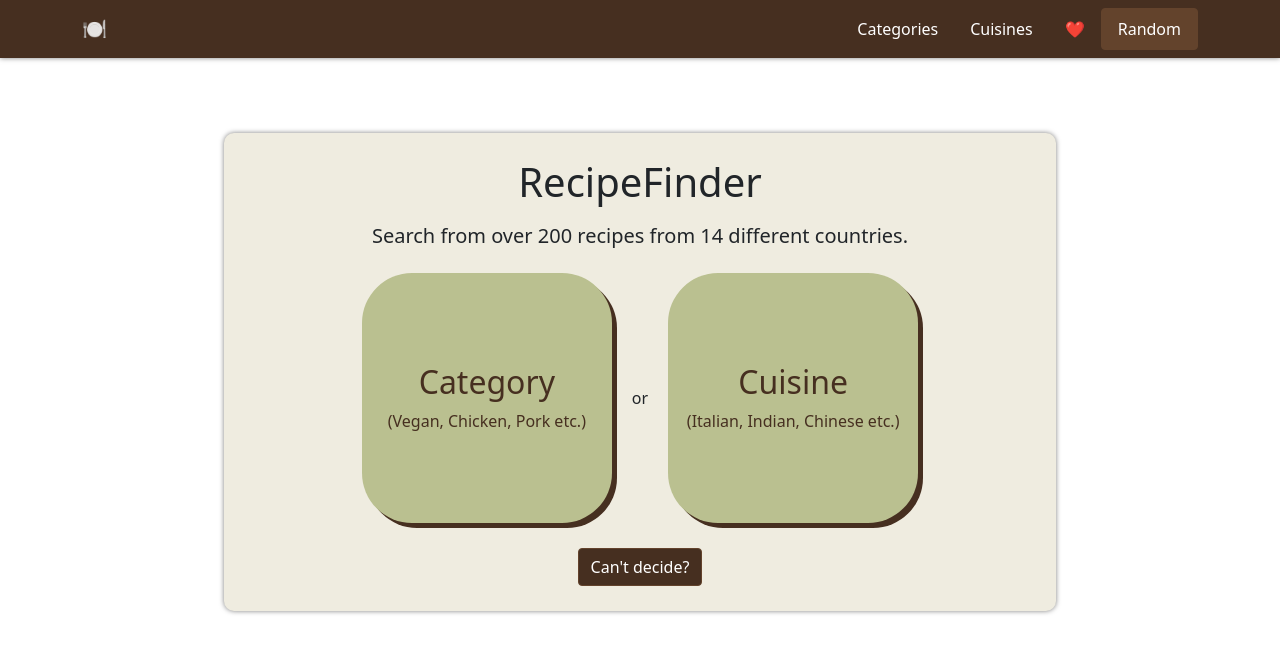
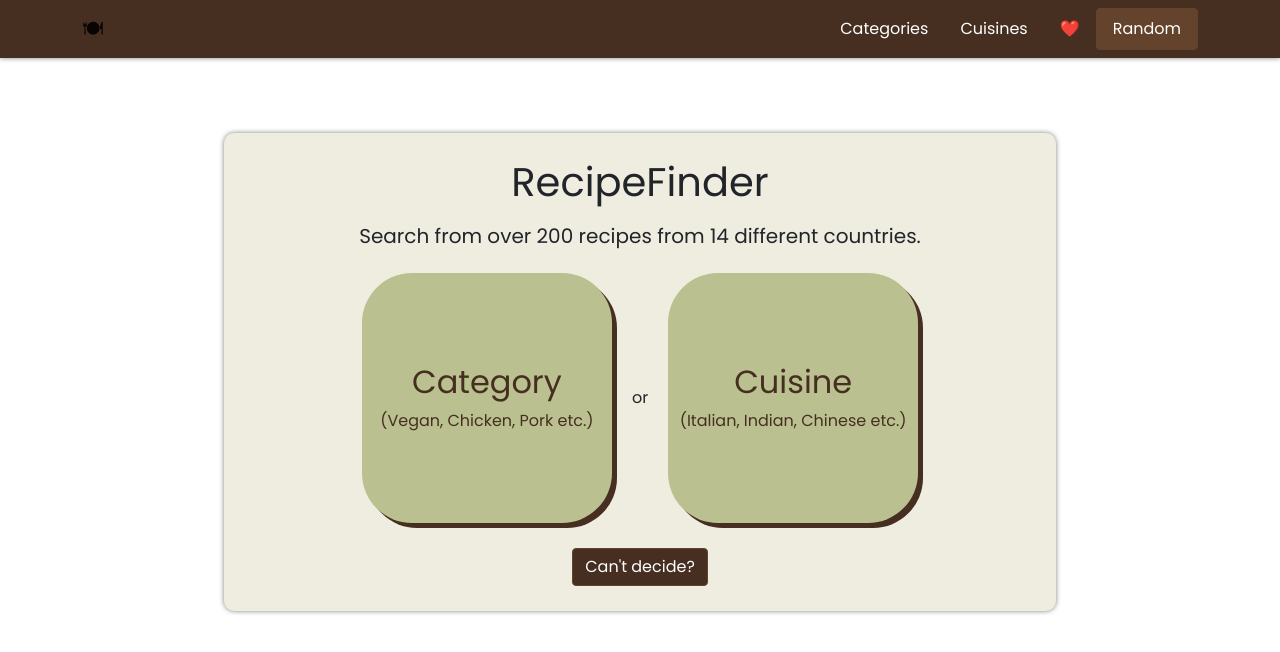
Before and after one commit to jacqizee/Recipe-Finder, a React (Create React App) app: page / in a window 1280 px wide. Shown: the top 652 px of the page. Built offline with nearby package versions, Linux system fonts and the light colour scheme; no server answers.

Commit message:
adding font

```diff
--- a/public/index.html
+++ b/public/index.html
@@ -3,10 +3,13 @@
 
 <head>
   <meta charset="utf-8" />
-  <link rel="icon" href="%PUBLIC_URL%/favicon.ico"/>
+  <link rel="icon" href="%PUBLIC_URL%/favicon.ico" />
   <link rel="preconnect" href="https://fonts.googleapis.com">
   <link rel="preconnect" href="https://fonts.gstatic.com" crossorigin>
   <link href="https://fonts.googleapis.com/css2?family=Poppins:wght@200;400;700&display=swap" rel="stylesheet">
+  <link rel="preconnect" href="https://fonts.googleapis.com">
+  <link rel="preconnect" href="https://fonts.gstatic.com" crossorigin>
+  <link href="https://fonts.googleapis.com/css2?family=Cinzel:wght@400;700&display=swap" rel="stylesheet">
   <meta name="viewport" content="width=device-width, initial-scale=1" />
   <title>Recipe Finder</title>
 </head>
--- a/src/styles/main.scss
+++ b/src/styles/main.scss
@@ -15,4 +15,5 @@
 
 body {
   margin: 0;
+  font-family: 'Poppins', sans-serif;
 }
```
